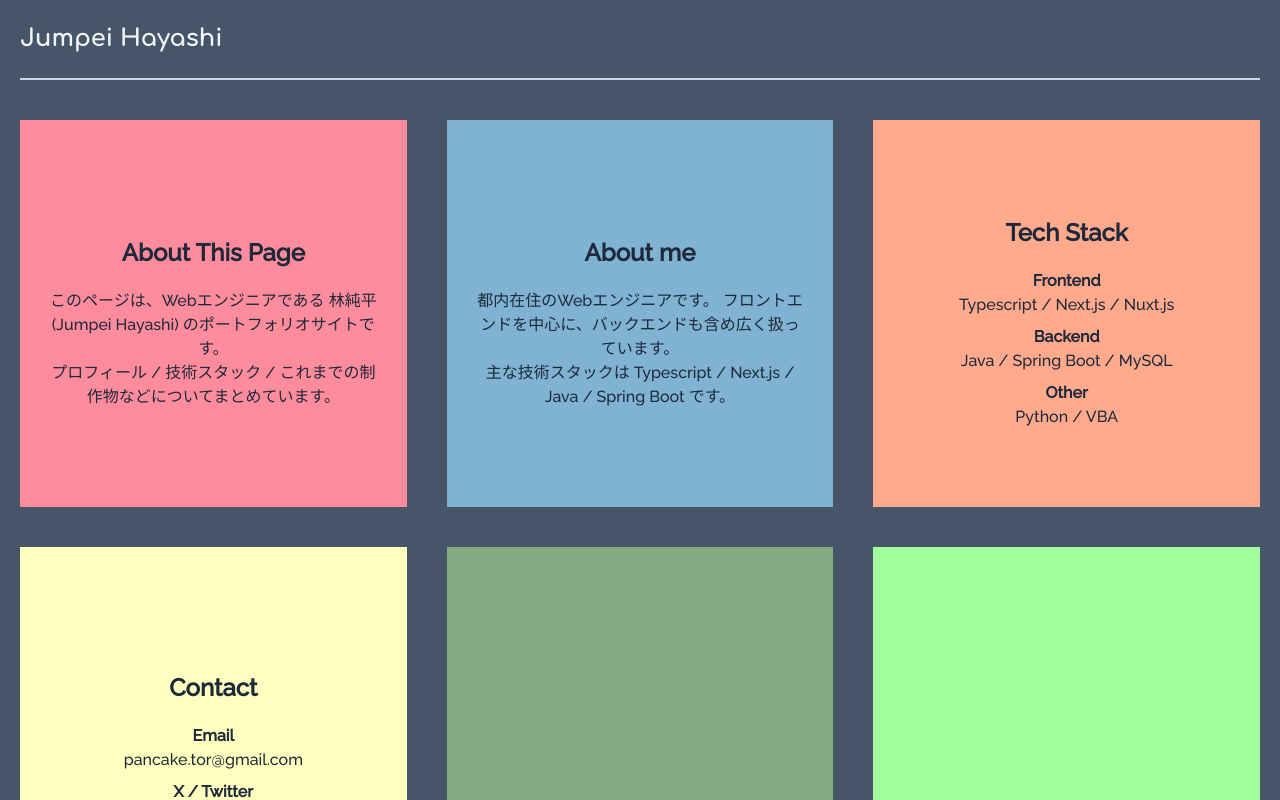
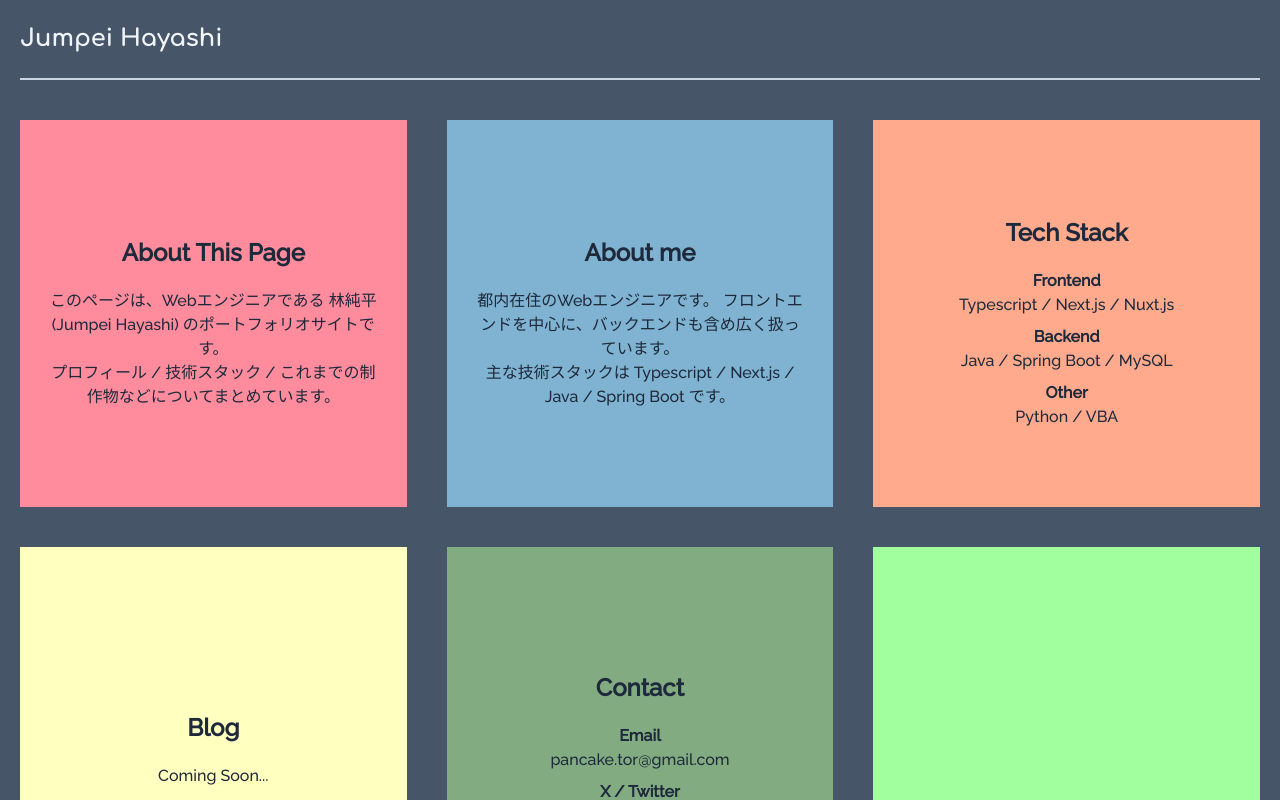
Before and after one commit to pay-hayashi/pay-hayashi.github.io, a Next.js app: page / in a window 1280 px wide. Shown: the top 800 px of the page. Built offline with nearby package versions, Linux system fonts and the light colour scheme.

Commit message:
add: Blogを追加

```diff
--- a/src/app/_features/index.tsx
+++ b/src/app/_features/index.tsx
@@ -52,6 +52,16 @@ export const IndexPres = () => {
         </Card.Content>
       </Card>
 
+      {/* Blog */}
+      <Card classname={`${colors.get}`}>
+        <Card.Title>
+          Blog
+        </Card.Title>
+        <Card.Content>
+          Coming Soon...
+        </Card.Content>
+      </Card>
+
       {/* Contact */}
       <Card classname={`${colors.get}`}>
         <Card.Title>
@@ -75,10 +85,6 @@ export const IndexPres = () => {
         {}
       </Card>
 
-      <Card classname={`${colors.get}`}>
-        {}
-      </Card>
-
     </main>
   )
 }
```
